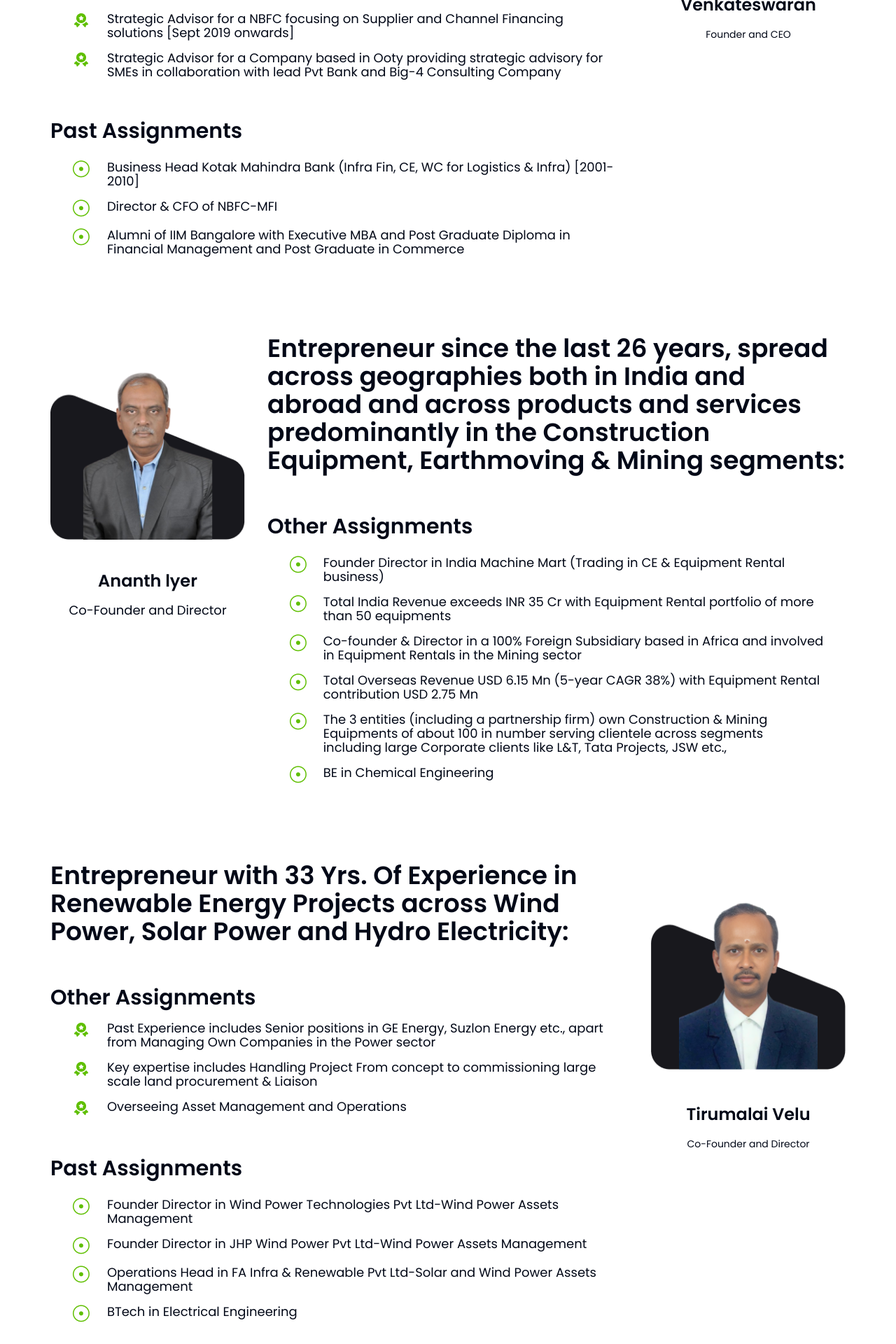
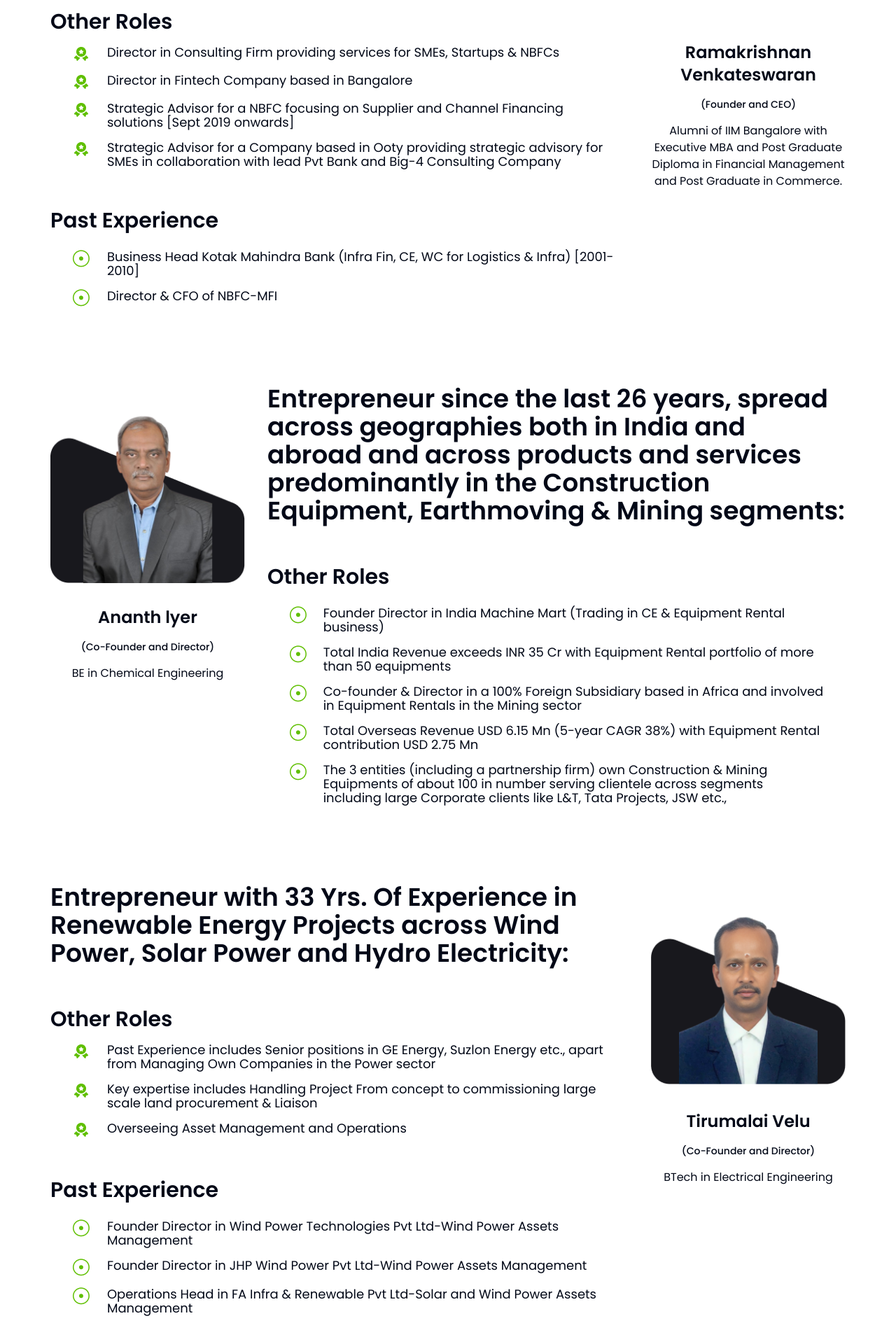
Before and after one commit to Ganeshghatti/Inframentum-Assets, a React (Vite) app: page /about-us in a window 1280 px wide. Shown: the part 3780-5700 px from the top of the page at 70% size. Built offline with nearby package versions, Linux system fonts and the light colour scheme.

Commit message:
New Changes

```diff
--- a/src/Components/About_Us_Components/Founder_Intro/First_Founder/index.jsx
+++ b/src/Components/About_Us_Components/Founder_Intro/First_Founder/index.jsx
@@ -20,7 +20,7 @@ export default function First_Founder() {
 
         {/* -----------------Other Assignments----------------- */}
         <ul className="space-y-4 text-3xl max-lg:text-2xl font-semibold mt-14">
-          Other Assignments
+          Other Roles
           <div className="space-y-4 text-sm font-normal pt-4 max-lg:ml-0 ml-8 lg:text-[18px]">
             <li className="flex items-start w-full gap-2">
               <span className="w-[5%]">
@@ -62,7 +62,7 @@ export default function First_Founder() {
         </ul>
         {/* -----------------Other Assignments----------------- */}
         <ul className="space-y-8 my-4 text-3xl max-lg:text-2xl font-semibold mt-14 relative">
-          Past Assignments
+          Past Experience
           <div className="space-y-4 text-sm font-normal pt-4 max-lg:ml-0 ml-8 mt-2 lg:text-[18px]">
             <li className="flex items-start w-full gap-2">
               <span className="w-[5%]">
@@ -79,15 +79,6 @@ export default function First_Founder() {
               </span>
               <span className="w-[90%]">Director & CFO of NBFC-MFI</span>
             </li>
-            <li className="flex items-start w-full gap-2">
-              <span className="w-[5%]">
-                <img src={circle} alt="Circle" />
-              </span>
-              <span className="w-[90%]">
-                Alumni of IIM Bangalore with Executive MBA and Post Graduate
-                Diploma in Financial Management and Post Graduate in Commerce
-              </span>
-            </li>
           </div>
         </ul>
       </div>
@@ -101,9 +92,13 @@ export default function First_Founder() {
           <span className="max-lg:text-sm text-2xl font-semibold">
             Ramakrishnan Venkateswaran
           </span>
-          <span className="max-lg:text-xs text-sm font-normal">
-            Founder and CEO
+          <span className="max-lg:text-xs text-sm font-medium">
+            (Founder and CEO)
           </span>
+          <p className="text-base">
+            Alumni of IIM Bangalore with Executive MBA and Post Graduate Diploma
+            in Financial Management and Post Graduate in Commerce.
+          </p>
         </div>
       </div>
     </div>
--- a/src/Components/About_Us_Components/Founder_Intro/Second_Founder/index.jsx
+++ b/src/Components/About_Us_Components/Founder_Intro/Second_Founder/index.jsx
@@ -14,9 +14,11 @@ export default function Second_Founder() {
           <span className="max-lg:text-sm text-2xl font-semibold">
             Ananth lyer
           </span>
-          <span className="max-lg:text-xs text-sm font-normal lg:text-[18px]">
-            Co-Founder and Director
+          <span className="max-lg:text-xs text-sm font-medium">
+            (Co-Founder and Director)
           </span>
+
+          <span className="w-[90%]">BE in Chemical Engineering</span>
         </div>
       </div>
       <div className="col-span-3 max-md:col-span-4  h-auto max-md:order-2 lg:ml-6 max-md:mt-20">
@@ -28,7 +30,7 @@ export default function Second_Founder() {
 
         {/* -----------------Other Assignments----------------- */}
         <ul className="space-y-8 my-4 text-3xl max-lg:text-2xl font-semibold mt-14 relative">
-          Other Assignments
+          Other Roles
           <div className="space-y-4 text-sm font-normal pt-4 max-lg:ml-0 ml-8 mt-2 lg:text-[18px]">
             <li className="flex items-start w-full gap-2">
               <span className="w-[5%]">
@@ -77,12 +79,6 @@ export default function Second_Founder() {
                 Projects, JSW etc.,
               </span>
             </li>
-            <li className="flex items-start w-full gap-2">
-              <span className="w-[5%]">
-                <img src={circle} alt="Circle" />
-              </span>
-              <span className="w-[90%]">BE in Chemical Engineering</span>
-            </li>
           </div>
         </ul>
       </div>
--- a/src/Components/About_Us_Components/Founder_Intro/Thrid_Founder/index.jsx
+++ b/src/Components/About_Us_Components/Founder_Intro/Thrid_Founder/index.jsx
@@ -13,7 +13,7 @@ export default function Third_Founder() {
 
         {/* -----------------Other Assignments----------------- */}
         <ul className="space-y-4 text-3xl max-lg:text-2xl font-semibold mt-14">
-          Other Assignments
+          Other Roles
           <div className="space-y-4 text-sm font-normal pt-4 max-lg:ml-0 ml-8 lg:text-[18px]">
             <li className="flex items-start w-full gap-2">
               <span className="w-[5%]">
@@ -46,7 +46,7 @@ export default function Third_Founder() {
         </ul>
         {/* -----------------Other Assignments----------------- */}
         <ul className="space-y-8 my-4 text-3xl max-lg:text-2xl font-semibold mt-14 relative">
-          Past Assignments
+          Past Experience
           <div className="space-y-4 text-sm font-normal pt-4 max-lg:ml-0 ml-8 mt-2 lg:text-[18px]">
             <li className="flex items-start w-full gap-2">
               <span className="w-[5%]">
@@ -75,12 +75,6 @@ export default function Third_Founder() {
                 Power Assets Management
               </span>
             </li>
-            <li className="flex items-start w-full gap-2">
-              <span className="w-[5%]">
-                <img src={circle} alt="Circle" />
-              </span>
-              <span className="w-[90%]">BTech in Electrical Engineering</span>
-            </li>
           </div>
         </ul>
       </div>
@@ -94,9 +88,10 @@ export default function Third_Founder() {
           <span className="max-lg:text-sm text-2xl font-semibold">
             Tirumalai Velu
           </span>
-          <span className="max-lg:text-xs text-sm font-normal">
-            Co-Founder and Director
+          <span className="max-lg:text-xs text-sm font-medium">
+            (Co-Founder and Director)
           </span>
+          <span className="w-[90%]">BTech in Electrical Engineering</span>
         </div>
       </div>
     </div>
--- a/src/Components/About_Us_Components/Founder_Intro/index.jsx
+++ b/src/Components/About_Us_Components/Founder_Intro/index.jsx
@@ -5,6 +5,10 @@ import Third_Founder from "./Thrid_Founder";
 export default function Founder_Intro() {
   return (
     <div className="space-y-20">
+      <h1 className="flex  items-center justify-center gap-3 max-lg:text-3xl text-5xl capitalize font-semibold">
+        <span className="text-secondaryColor">Our</span>
+        <span>Founders</span>
+      </h1>
       <First_Founder />
       <Second_Founder />
       <Third_Founder />
--- a/src/Components/Footer/Footer_2/index.jsx
+++ b/src/Components/Footer/Footer_2/index.jsx
@@ -19,6 +19,11 @@ export default function Footer2() {
           {/* Logo */}
           <div className="col-span-3 max-md:col-span-12 lg:ml-6 lg:mt-[-10px]">
             <img src={logo} alt="Logo" className="w-1/2" />
+            <br />
+            <div className="lg:text-[14px] font-medium text-slate-600 pl-2 leading-5">
+              <p>Inframentum Assets PVT LTD</p>
+              <p>CIN: U71200MH2021PTC356534</p>
+            </div>
           </div>
 
           {/* Company Links */}
@@ -35,10 +40,7 @@ export default function Footer2() {
                 </li>
               ))}
             </ul>
-          </div>
-
-          {/* Help Links */}
-          <div className="col-span-3 max-md:col-span-12 space-y-4 lg:mt-5">
+            <br />
             <h1 className="font-bold text-sm uppercase font-footerFont lg:text-[18px]">
               Help
             </h1>
@@ -51,10 +53,11 @@ export default function Footer2() {
                 </li>
               ))}
             </ul>
+          </div>
 
-            {/* Social Icons */}
-            <div className="pt-4">
-              <h1 className="font-bold text-sm uppercase font-footerFont mb-4">
+          {/* Help Links */}
+          <div className="col-span-3 max-md:col-span-12 space-y-4 lg:mt-5">
+            <h1 className="font-bold text-sm uppercase lg:text-[18px] mb-4">
               Follow Us
             </h1>
             <div className="flex items-center gap-4">
@@ -92,6 +95,51 @@ export default function Footer2() {
                 <FaInstagram size={20} />
               </a>
             </div>
+
+            {/* Social Icons */}
+            <div className="pt-4">
+              {/* Address */}
+              <div className="pt-4">
+                <h1 className="font-bold text-sm uppercase font-footerFont lg:text-[18px] mb-4">
+                  Address
+                </h1>
+                <div className="text-xs lg:text-[14px] text-gray-600 pl-0 leading-5">
+                  <p>
+                    Registered Office: Varun Developers, <br />
+                    Commercial 1B, 2nd floor, off-203 near,
+                    <br /> Lawkim Industries, Plot No. 48/2,
+                    <br /> Thane: 400607, Maharashtra, India
+                  </p>
+                  <br />
+                  <div className="lg:text-[12px]">
+                    <p>
+                      Email: &nbsp;
+                      <a
+                        href="mailto:ramakrishnan@inframentum.com"
+                        className="underline text-black-600 hover:text-black-800"
+                      >
+                        ramakrishnan@inframentum.com
+                      </a>
+                    </p>
+                    <p className="cursor-pointer">
+                      Tele: &nbsp;
+                      <a
+                        href="tel:+912225893719"
+                        className="underline text-black-600 hover:text-black-800"
+                      >
+                        +91-22-25893719
+                      </a>
+                      /
+                      <a
+                        href="tel:+917411035211"
+                        className="underline text-black-600 hover:text-black-800"
+                      >
+                        +91-7411035211
+                      </a>
+                    </p>
+                  </div>
+                </div>
+              </div>
             </div>
           </div>
         </div>
--- a/src/Components/I_RE_ALCM_Services/I_RE_LifeCycle/index.jsx
+++ b/src/Components/I_RE_ALCM_Services/I_RE_LifeCycle/index.jsx
@@ -16,6 +16,14 @@ import Solution from "./Solution";
 export default function I_RE_LifeCycle() {
   return (
     <div className="w-[95%] mx-auto space-y-10">
+      <div className="flex justify-center">
+        <img
+          src="path/to/your/image.jpg"
+          alt="Description"
+          className="max-w-full h-auto"
+        />
+      </div>
+
       <div className="bg-secondaryColor rounded-2xl p-4">
         <h1 className=" text-center max-md:text-2xl md:text-3xl lg:text-4xl xl:text-5xl font-semibold text-bgShade">
           Asset Life Cycle Management Solutions
--- a/src/Components/Partners_Images/index.jsx
+++ b/src/Components/Partners_Images/index.jsx
@@ -1,20 +1,22 @@
 // Import Partners Images from Constants
 import { partnersImages } from "@/constants";
+import fainfra from "../../assets/images/fainfra.png";
 import { Link } from "react-router-dom";
 
 export default function Partners_Images() {
   return (
     <div className="bg-bgShade border border-secondaryColor rounded-xl lg:py-12">
-      <div className="flex flex-col md:flex-row flex-wrap gap-5 items-center justify-around p-5">
+      <div className="flex flex-row gap-6 items-center justify-between overflow-auto p-5 ">
         {partnersImages?.map((eachImage, index) => (
           <Link key={index} to={eachImage?.link} target="_parent">
             <img
               src={eachImage?.src}
               alt={eachImage?.alt}
-              className=" img_partner rounded-3xl  cursor-pointer hover:scale-105 transition duration-300 p-5"
+              className="img_partner rounded-3xl cursor-pointer hover:scale-105 transition duration-300 "
             />
           </Link>
         ))}
+        {/* <img src={fainfra} className="w-[100px] h-[auto]" alt="" /> */}
       </div>
     </div>
   );
--- a/src/constants/index.js
+++ b/src/constants/index.js
@@ -9,6 +9,7 @@ import billionTech from "../assets/images/partners-2.png";
 import gladMinds from "../assets/images/partners-1.png";
 import ecovate from "../assets/images/partners-3.png";
 import syne from "../assets/images/partners-4.png";
+import fainfra from "../assets/images/fainfra.png";
 
 // TEAM IMAGES
 
@@ -53,6 +54,12 @@ const partnersImages = [
     src: ecovate,
     alt: "EcoVate",
     link: "/our-partners",
+  },
+  {
+    src: fainfra,
+    alt: "Fa-infra",
+    link: "/our-partners",
+    class: "w-[150px] h-[auto]",
   },
 ];
 
```
Lines whose indentation alone changed are shown as unchanged.
